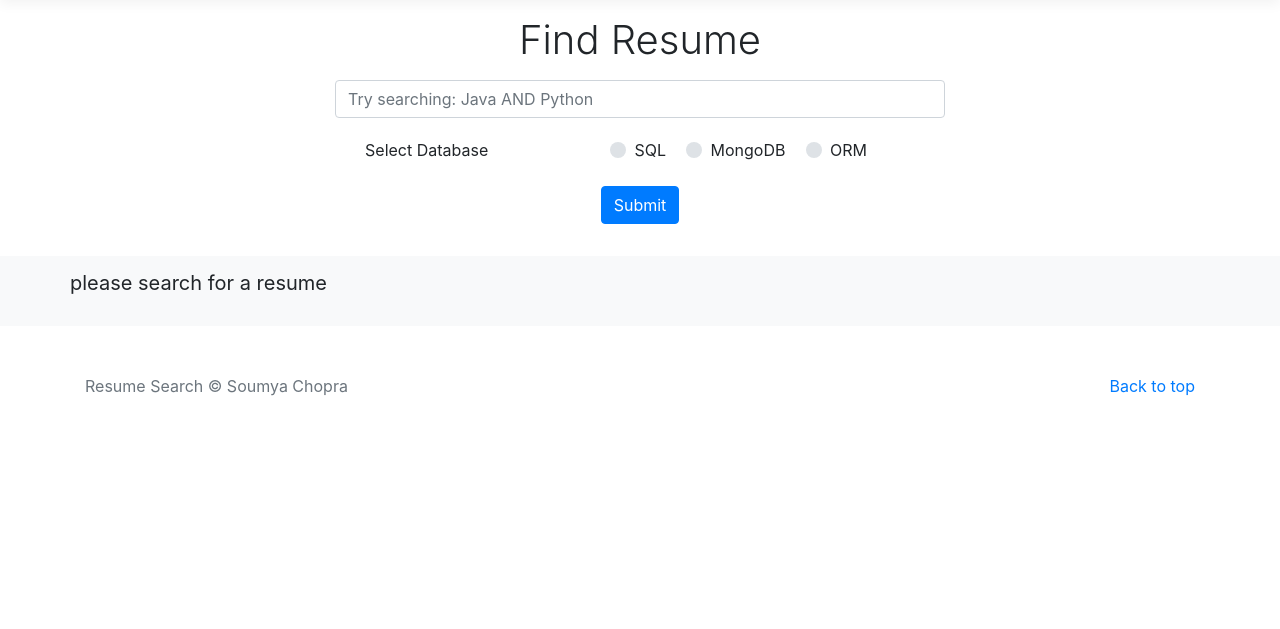
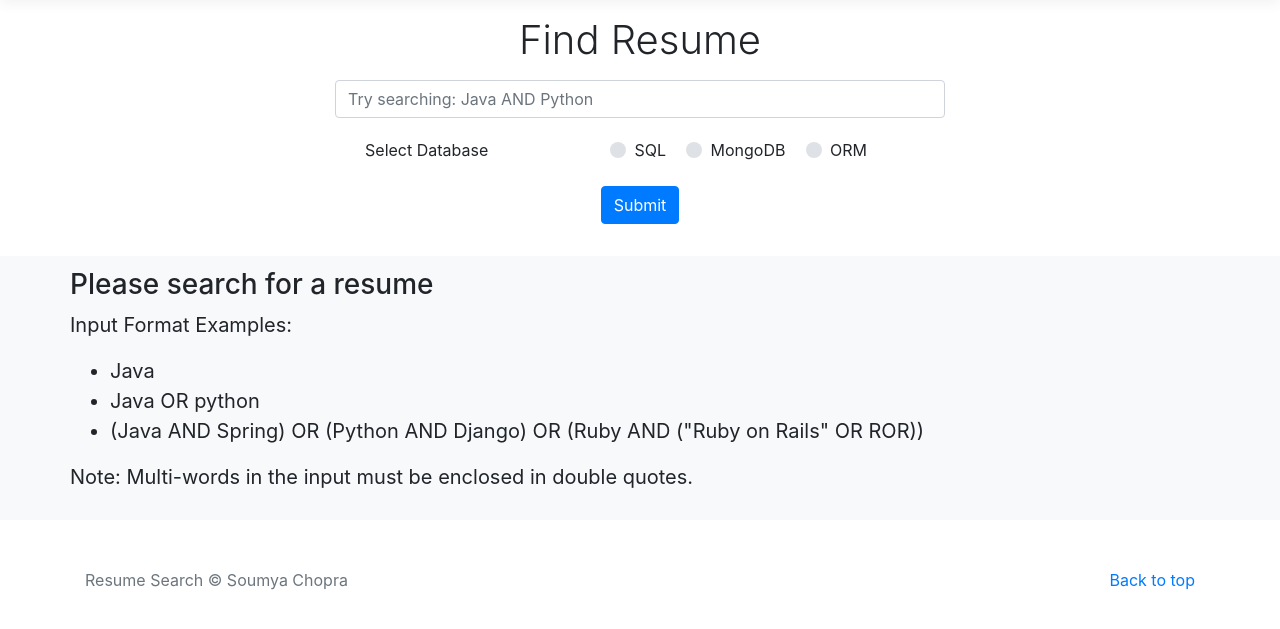
Before and after one commit to Soumya0803/Candidate-Search, a Django app: page / in a window 1280 px wide. Shown: the part 56-685 px from the top of the page. Run offline with Django 4.2, Linux system fonts and the light colour scheme; some libraries are stand-ins or nearby versions.

Commit message:
Add search Examples

```diff
--- a/resume/templates/resume/base.html
+++ b/resume/templates/resume/base.html
@@ -116,11 +116,18 @@
             <div class="container">
 
                 <div class="row">
-                    <blockquote class="blockquote text-center my-1">
+                    <blockquote class="blockquote  my-1">
                          {% if query %}
                          <p> QUERY: {{ query }} </p>
                          {% else %}
-                         <p> please search for a resume </p>
+                         <h3> Please search for a resume </h3>
+
+                         <p> Input Format Examples:
+                            <ul><li>Java</li>
+                            <li>Java OR python </li>
+                            <li>(Java AND Spring) OR (Python AND Django) OR (Ruby AND ("Ruby on Rails" OR ROR))</li>
+                         </ul>
+                         <p>Note: Multi-words in the input must be enclosed in double quotes. </p>
                          {% endif %}
                     </blockquote>
                 </div>
```
Also changed, not shown: db.sqlite3.
